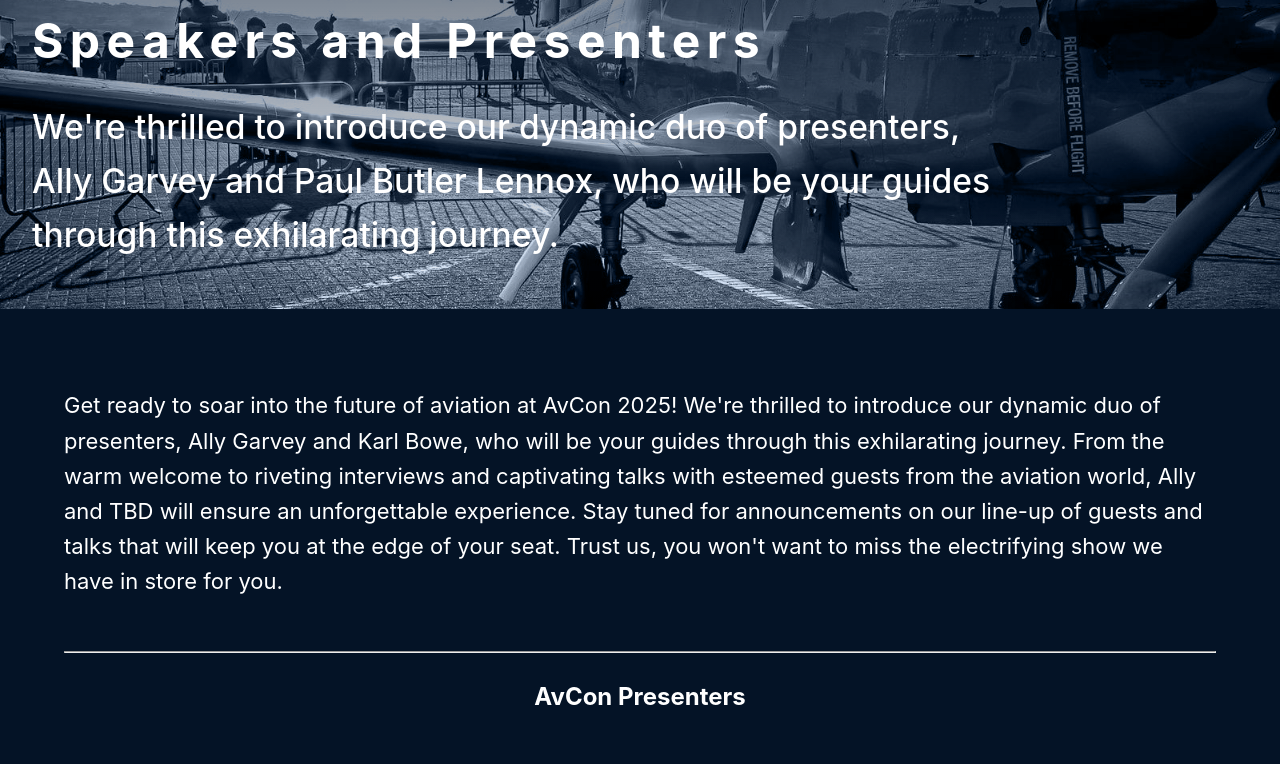
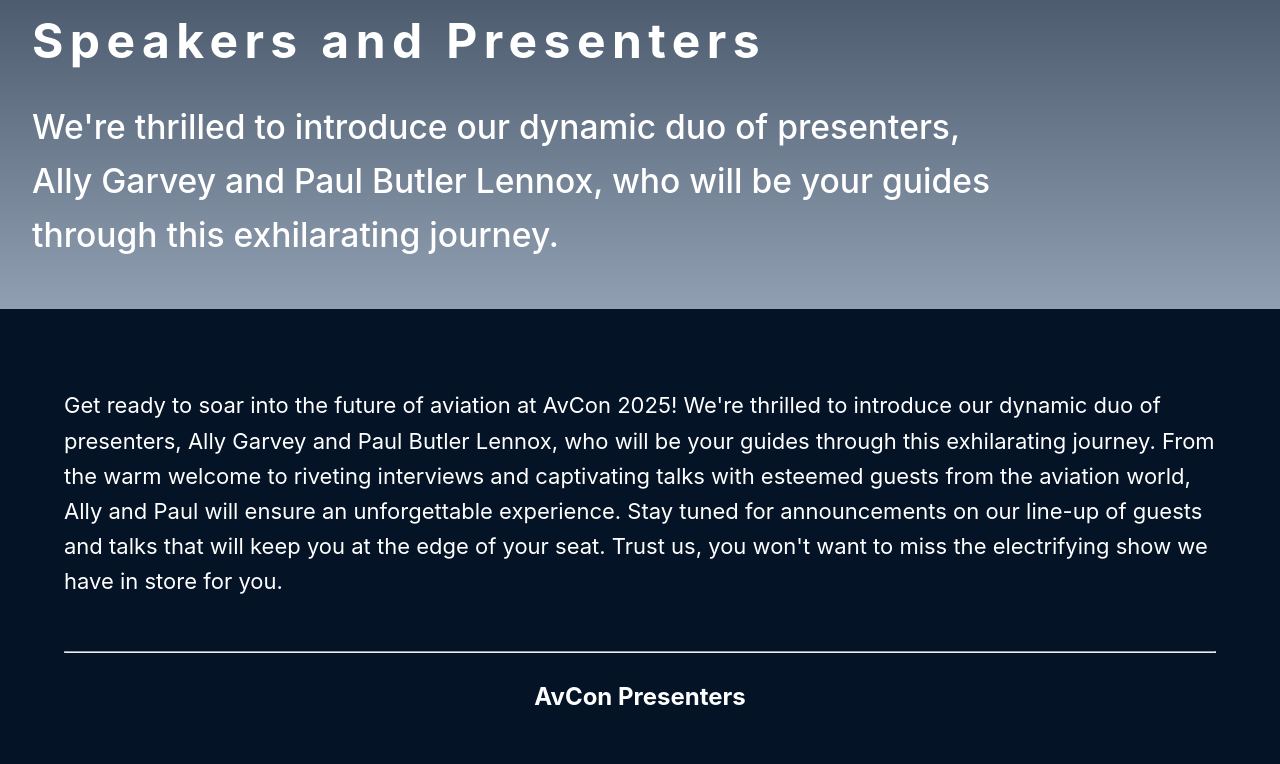
Before and after one commit to emily-h-erskine/av-con, a React (Create React App) app: page /speakersPresenters in a window 1280 px wide. Shown: the part 483-1247 px from the top of the page. Built offline with nearby package versions, Linux system fonts and the light colour scheme.

Commit message:
Updating entry thing to speakers and presenters

```diff
--- a/src/SpeakersPresenters/speakersPresenters.jsx
+++ b/src/SpeakersPresenters/speakersPresenters.jsx
@@ -50,10 +50,10 @@
             <p style={{ padding: "0 5%" }}>
                 Get ready to soar into the future of aviation at AvCon 2025!
                 We're thrilled to introduce our dynamic duo of presenters, Ally
-                Garvey and Karl Bowe, who will be your guides through this
+                Garvey and Paul Butler Lennox, who will be your guides through this
                 exhilarating journey. From the warm welcome to riveting
                 interviews and captivating talks with esteemed guests from the
-                aviation world, Ally and TBD will ensure an unforgettable
+                aviation world, Ally and Paul will ensure an unforgettable
                 experience. Stay tuned for announcements on our line-up of
                 guests and talks that will keep you at the edge of your seat.
                 Trust us, you won't want to miss the electrifying show we have
```
